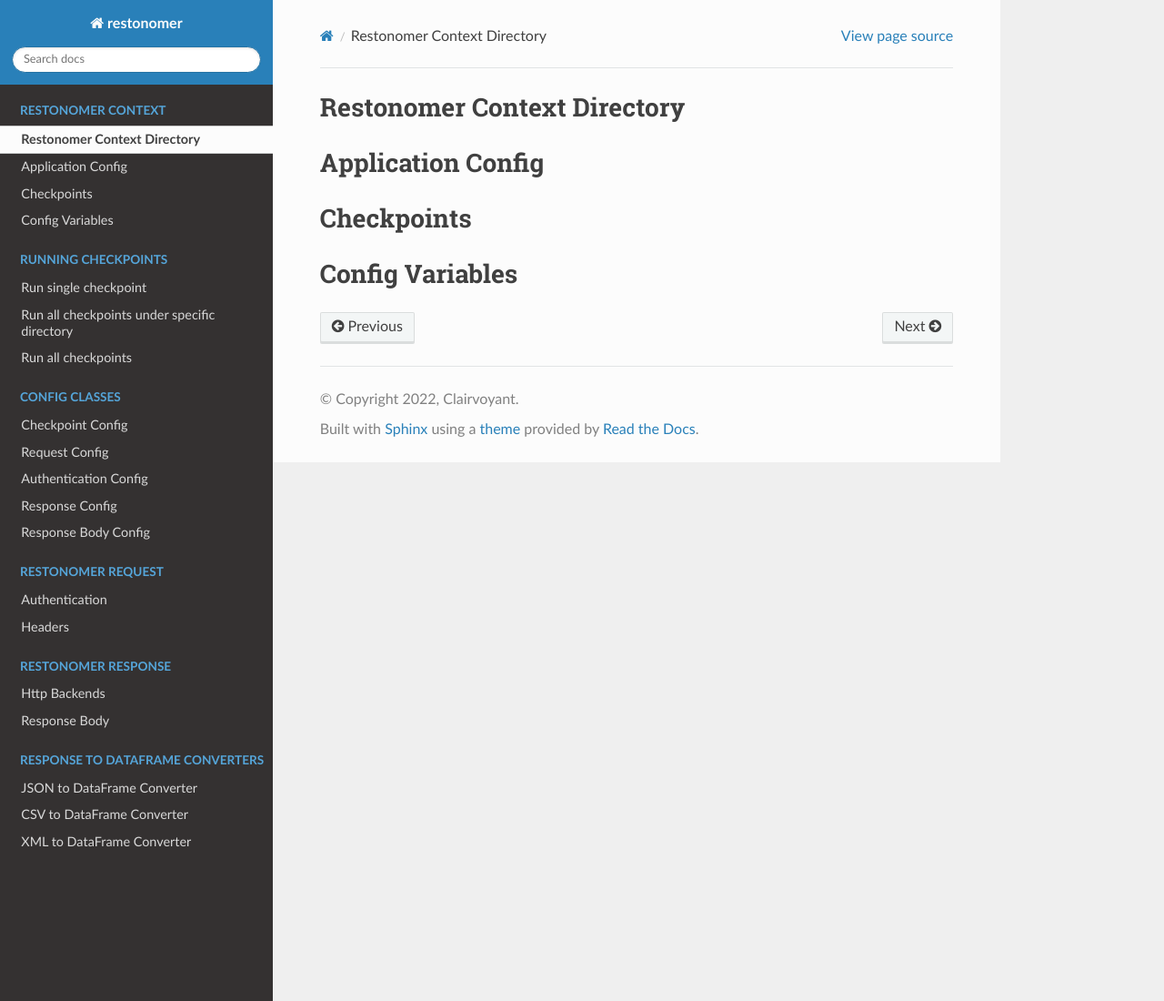
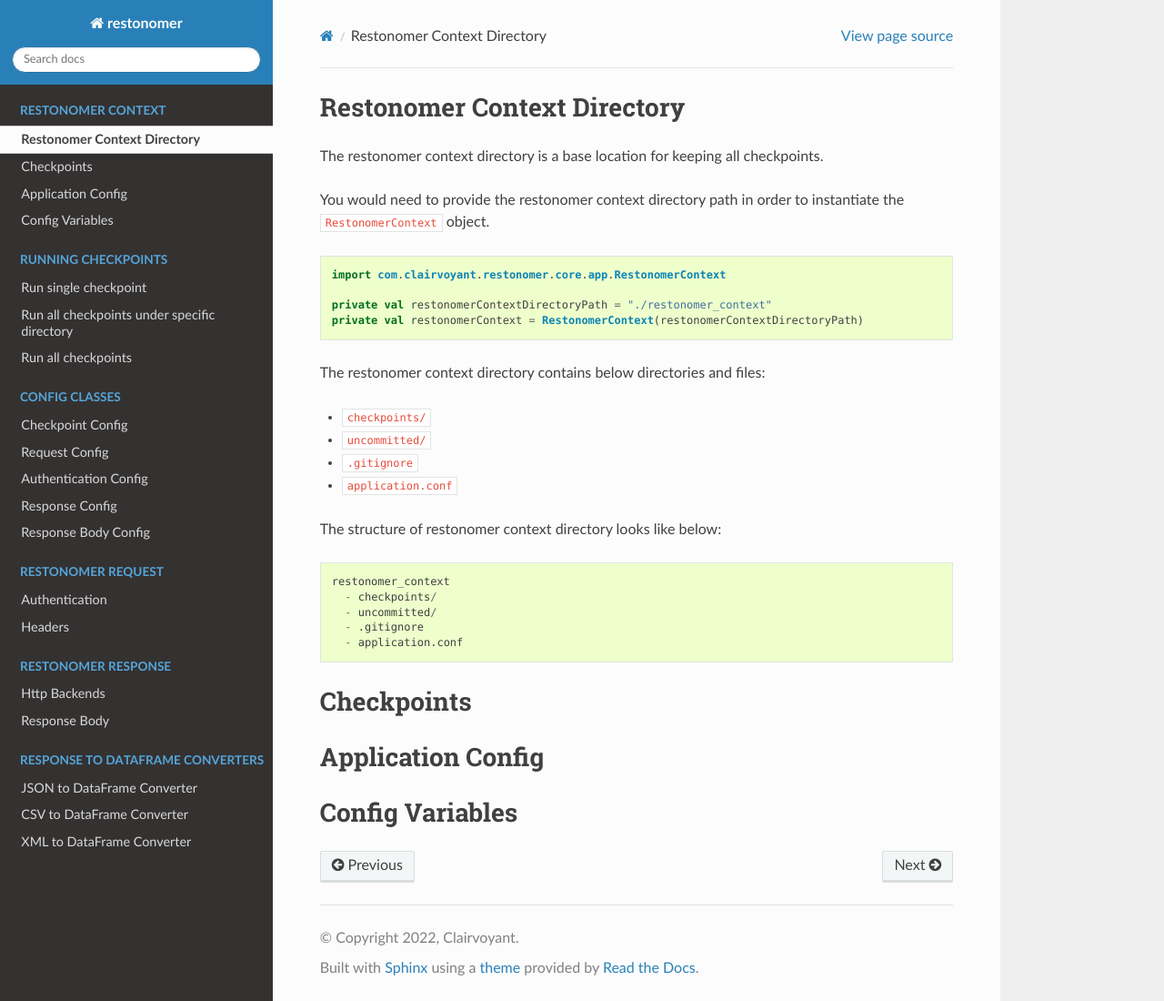
Before and after one commit to teamclairvoyant/restonomer, a Sphinx documentation site: the page built from docs/source/restonomer_context.md, in a window 1280 px wide and 1100 px high. Shown: the whole window at 91% size. Built offline with Sphinx 7.4.7 and the Read the Docs theme 2.0.0, drawn with Linux system fonts in a browser that asks for light colours.

Commit message:
Added documentation for restonomer context directory

````diff
--- a/docs/source/restonomer_context.md
+++ b/docs/source/restonomer_context.md
@@ -1,7 +1,34 @@
 # Restonomer Context Directory
+
+The restonomer context directory is a base location for keeping all checkpoints.
+
+You would need to provide the restonomer context directory path in order to instantiate the `RestonomerContext` object.
+
+```scala
+import com.clairvoyant.restonomer.core.app.RestonomerContext
+
+private val restonomerContextDirectoryPath = "./restonomer_context"
+private val restonomerContext = RestonomerContext(restonomerContextDirectoryPath)
+```
+
+The restonomer context directory contains below directories and files:
+* `checkpoints/`
+* `uncommitted/`
+* `.gitignore`
+* `application.conf`
+
+The structure of restonomer context directory looks like below:
+
+```scala
+restonomer_context
+  - checkpoints/
+  - uncommitted/
+  - .gitignore
+  - application.conf
+```
+
+# Checkpoints
 
 # Application Config
 
-# Checkpoints
-
 # Config Variables
````
Also changed, not shown: 1 other file.
